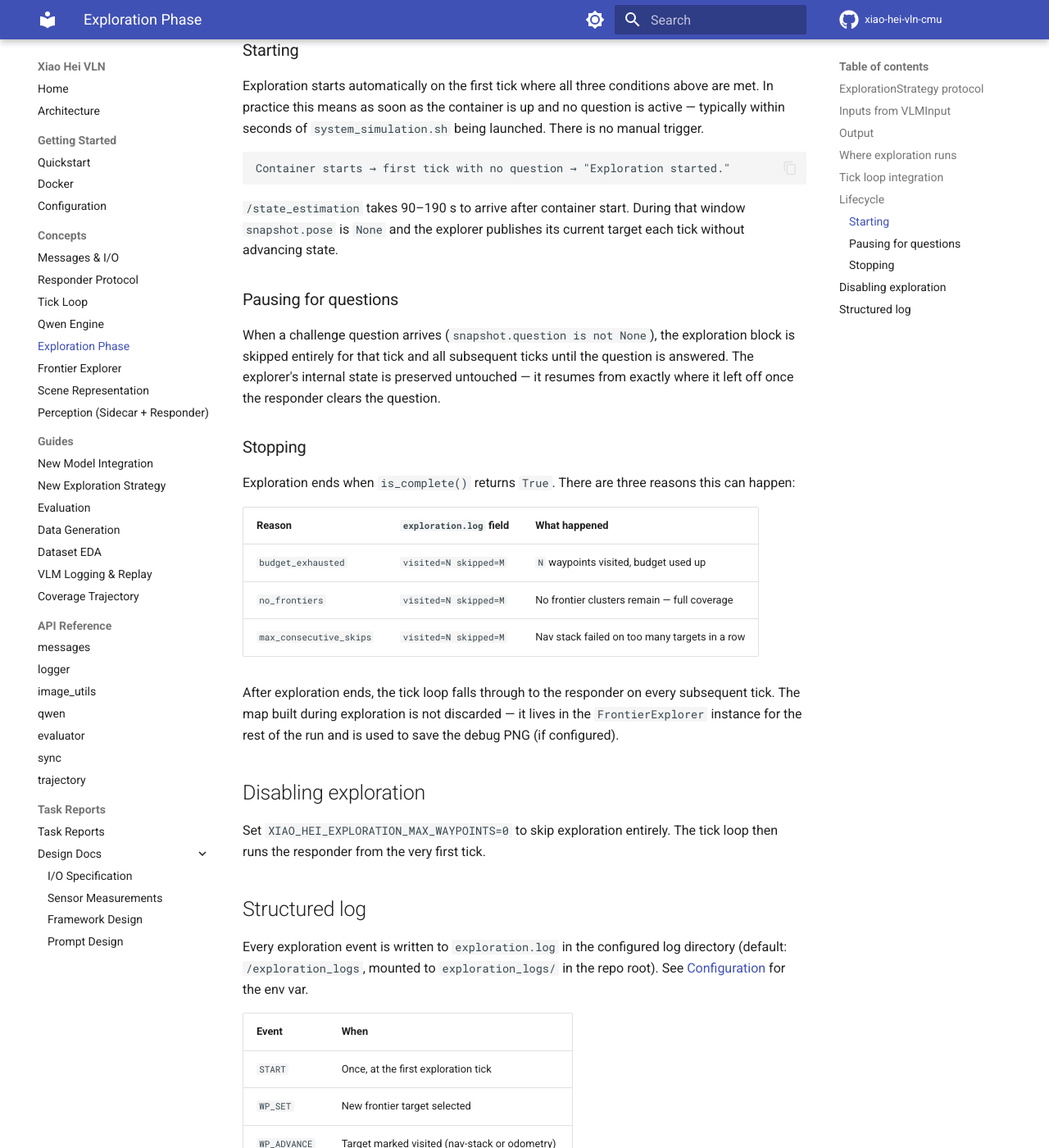
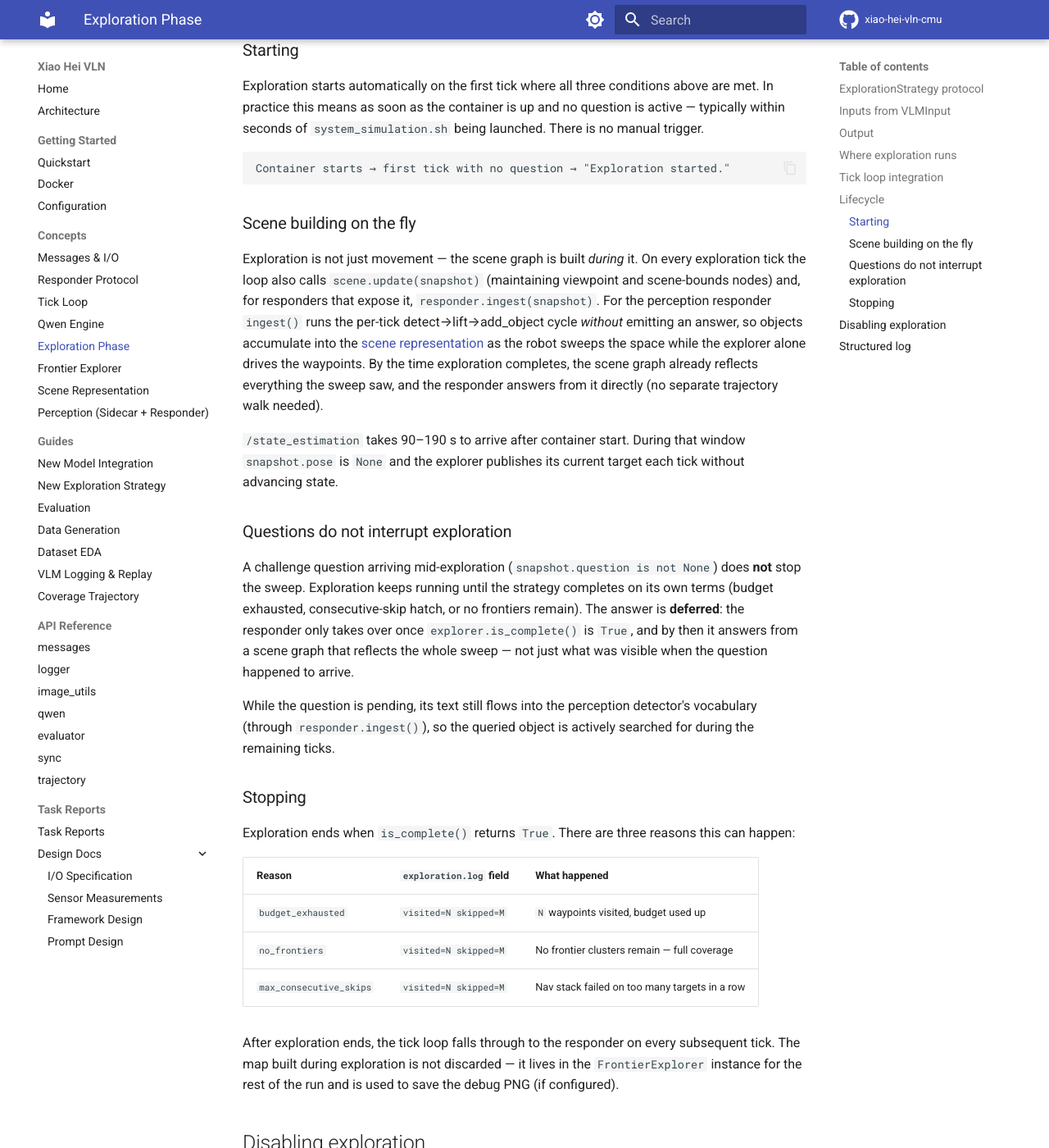
Before and after one commit to ginlov/xiao-hei-vln-cmu, an MkDocs documentation site: the page built from docs/concepts/exploration.md, in a window 1280 px wide and 1400 px high, scrolled down 1932 px. Shown: the whole window at 82% size. Built offline with MkDocs 1.6.1 and Material for MkDocs 9.7.7, drawn with Linux system fonts in a browser that asks for light colours; comment, search, counter and statistics services are not loaded.

Commit message:
feat: integrate scene graph with navigation

````diff
--- a/docs/concepts/exploration.md
+++ b/docs/concepts/exploration.md
@@ -89,17 +89,36 @@ container is up and no question is active — typically within seconds of
 Container starts → first tick with no question → "Exploration started."
 ```
 
+### Scene building on the fly
+
+Exploration is not just movement — the scene graph is built *during* it.
+On every exploration tick the loop also calls `scene.update(snapshot)`
+(maintaining viewpoint and scene-bounds nodes) and, for responders that
+expose it, `responder.ingest(snapshot)`. For the perception responder
+`ingest()` runs the per-tick detect→lift→add_object cycle *without* emitting
+an answer, so objects accumulate into the
+[scene representation](../scene-representation.md) as the robot sweeps the
+space while the explorer alone drives the waypoints. By the time exploration
+completes, the scene graph already reflects everything the sweep saw, and the
+responder answers from it directly (no separate trajectory walk needed).
+
 `/state_estimation` takes 90–190 s to arrive after container start.
 During that window `snapshot.pose` is `None` and the explorer publishes
 its current target each tick without advancing state.
 
-### Pausing for questions
+### Questions do not interrupt exploration
 
-When a challenge question arrives (`snapshot.question is not None`), the
-exploration block is skipped entirely for that tick and all subsequent
-ticks until the question is answered.  The explorer's internal state is
-preserved untouched — it resumes from exactly where it left off once the
-responder clears the question.
+A challenge question arriving mid-exploration (`snapshot.question is not
+None`) does **not** stop the sweep.  Exploration keeps running until the
+strategy completes on its own terms (budget exhausted, consecutive-skip
+hatch, or no frontiers remain).  The answer is **deferred**: the responder
+only takes over once `explorer.is_complete()` is `True`, and by then it
+answers from a scene graph that reflects the whole sweep — not just what
+was visible when the question happened to arrive.
+
+While the question is pending, its text still flows into the perception
+detector's vocabulary (through `responder.ingest()`), so the queried object
+is actively searched for during the remaining ticks.
 
 ### Stopping
 
````
Also changed, not shown: TASK 12 - Consolidate exploration + scene-building pipeline.md (added, +98 -0 lines), docs/getting-started/configuration.md (+1 -1 lines), 4 other files.
